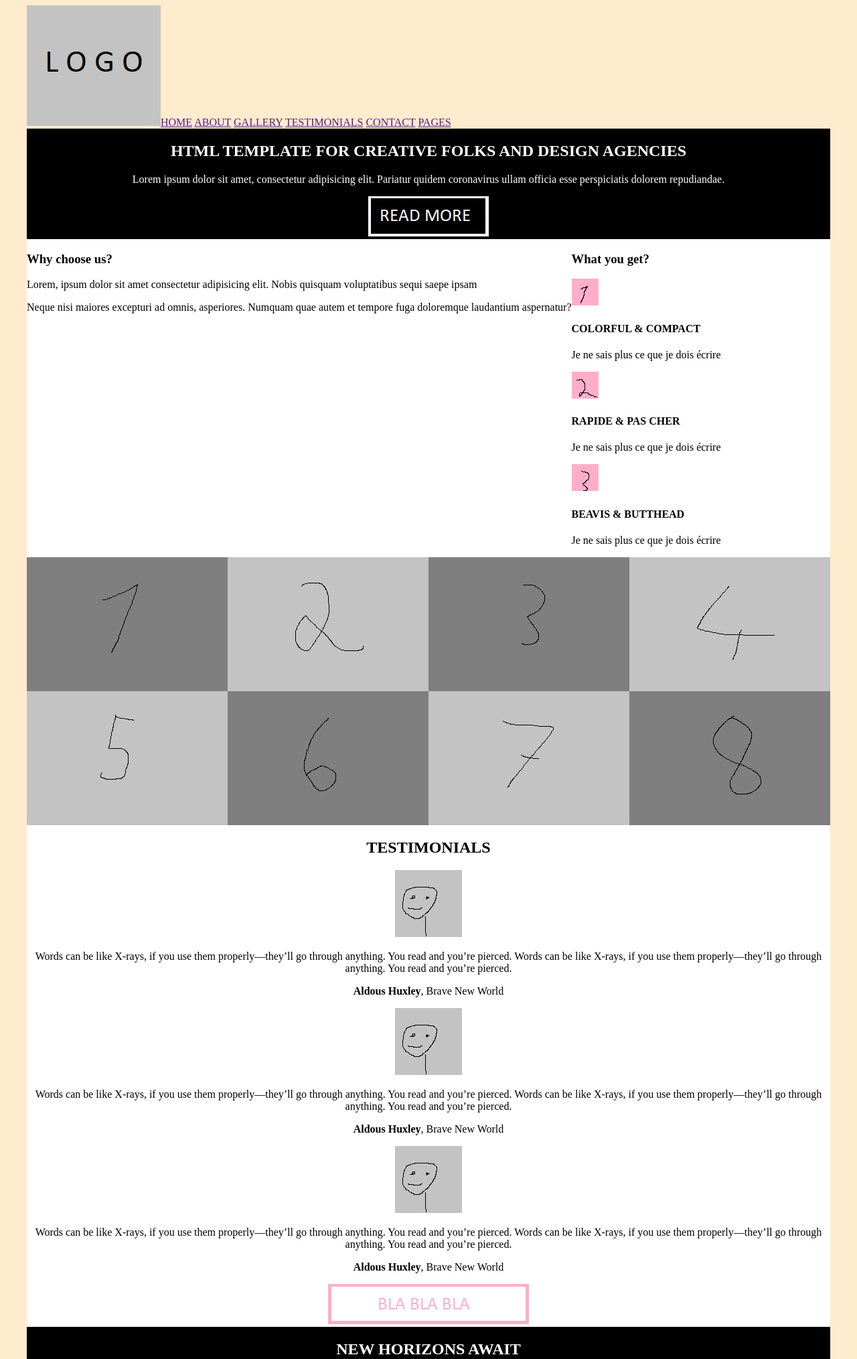
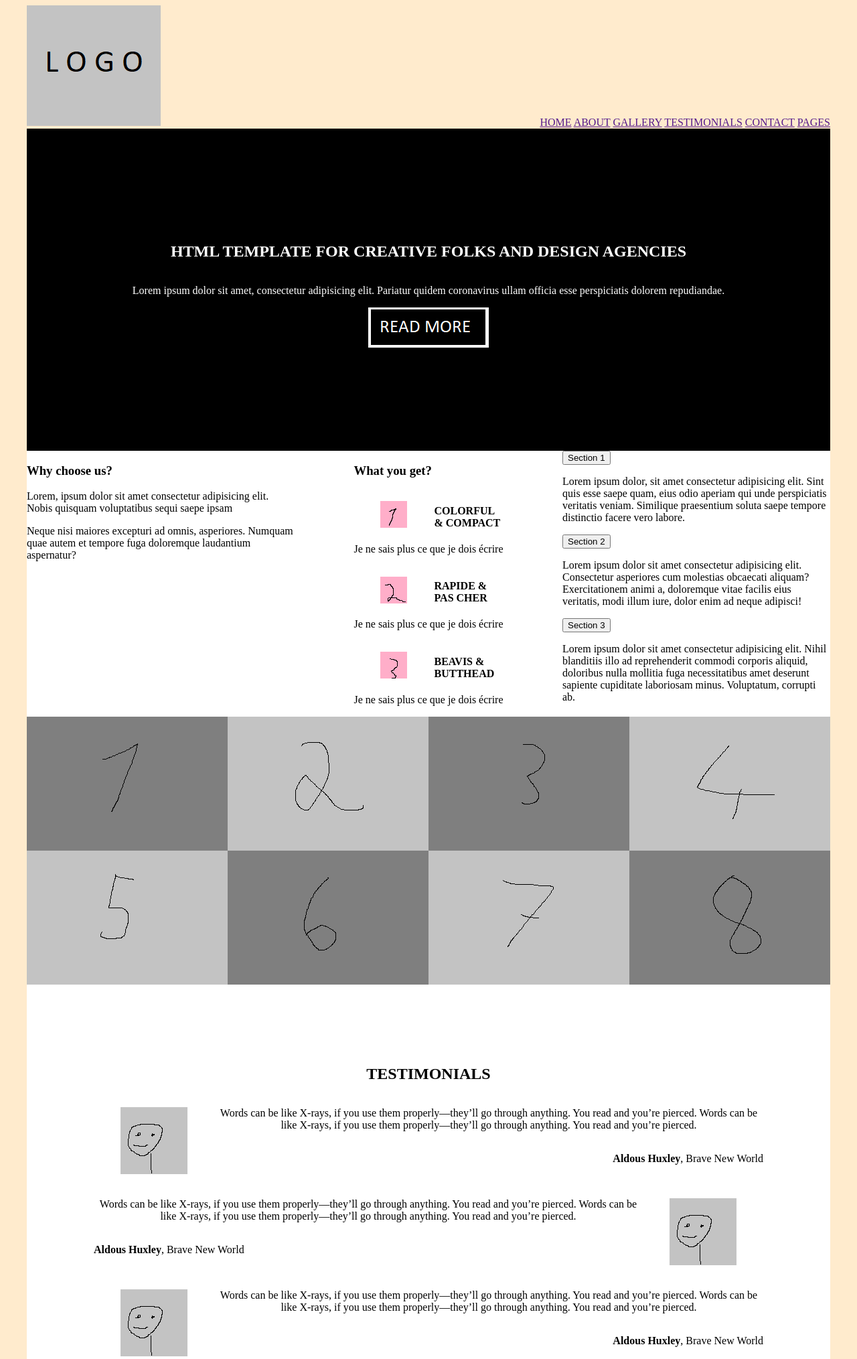
Before and after one commit to vleup/elanphp, a PHP site: page / in a window 1280 px wide. Shown: the top 2029 px of the page at 67% size. Run offline with PHP 8.4, Linux system fonts and the light colour scheme.

Commit message:
fin de journée 20-03

```diff
--- a/front/vibes/index.html
+++ b/front/vibes/index.html
@@ -33,18 +33,38 @@
                 </article>
                 <article id="wyg">
                     <h3>What you get?</h3>
-                    <img src="list1.png" alt="list 1">
+                    <div>
+                        <figure><img src="list1.png" alt="list 1"></figure>
                         <h4>COLORFUL & COMPACT</h4>
                         <p>Je ne sais plus ce que je dois écrire</p>
-                    <img src="list2.png" alt="list 2">
+                    </div>
+                    <div>
+                        <figure><img src="list2.png" alt="list 2"></figure>
                         <h4>RAPIDE & PAS CHER</h4>
                         <p>Je ne sais plus ce que je dois écrire</p>
-                    <img src="list3.png" alt="list 3">
+                    </div>
+                    <div>
+                        <figure><img src="list3.png" alt="list 3"></figure>
                         <h4>BEAVIS & BUTTHEAD</h4>
                         <p>Je ne sais plus ce que je dois écrire</p>
+                    </div>
                 </article>
                 <div id="titles">
-
+                    <button class="accordion">Section 1</button>
+                    <div>
+                        <p class="panel">Lorem ipsum dolor, sit amet consectetur adipisicing elit. Sint quis esse saepe quam, eius odio aperiam qui unde perspiciatis veritatis veniam.
+                            Similique praesentium soluta saepe tempore distinctio facere vero labore.</p>
+                    </div>
+                    <button class="accordion">Section 2</button>
+                    <div>
+                        <p class="panel">Lorem ipsum dolor sit amet consectetur adipisicing elit. Consectetur asperiores cum molestias obcaecati aliquam? Exercitationem animi a,
+                            doloremque vitae facilis eius veritatis, modi illum iure, dolor enim ad neque adipisci!</p>
+                    </div>
+                    <button class="accordion">Section 3</button>
+                    <div>
+                        <p class="panel">Lorem ipsum dolor sit amet consectetur adipisicing elit. Nihil blanditiis illo ad reprehenderit commodi corporis aliquid,
+                            doloribus nulla mollitia fuga necessitatibus amet deserunt sapiente cupiditate laboriosam minus. Voluptatum, corrupti ab.</p>
+                    </div>
                 </div>
             </section>
             <section id="gallery">
@@ -59,18 +79,24 @@
             </section>
             <article id="article1">
                 <h2>TESTIMONIALS</h2>
-                <img src="portrait.png" alt="portrait">
+                <div>
+                    <figure class="portrait1"><img src="portrait.png" alt="portrait"></figure>
                     <p>Words can be like X-rays, if you use them properly—they’ll go through anything. You read and you’re pierced. Words can be like X-rays,
                         if you use them properly—they’ll go through anything. You read and you’re pierced.</p>
-                <p><strong>Aldous Huxley</strong>, Brave New World</p>
-                <img src="portrait.png" alt="portrait">
+                    <p class="reference1"><strong>Aldous Huxley</strong>, Brave New World</p>
+                </div>
+                <div>
+                    <figure class="portrait2"><img src="portrait.png" alt="portrait"></figure>
                     <p>Words can be like X-rays, if you use them properly—they’ll go through anything. You read and you’re pierced. Words can be like X-rays,
                         if you use them properly—they’ll go through anything. You read and you’re pierced.</p>
-                <p><strong>Aldous Huxley</strong>, Brave New World</p>
-                <img src="portrait.png" alt="portrait">
+                    <p class="reference2"><strong>Aldous Huxley</strong>, Brave New World</p>
+                </div>
+                <div>
+                    <figure class="portrait1"><img src="portrait.png" alt="portrait"></figure>
                     <p>Words can be like X-rays, if you use them properly—they’ll go through anything. You read and you’re pierced. Words can be like X-rays,
                         if you use them properly—they’ll go through anything. You read and you’re pierced.</p>
-                <p><strong>Aldous Huxley</strong>, Brave New World</p>
+                    <p class="reference1"><strong>Aldous Huxley</strong>, Brave New World</p>
+                </div>
                 <a href=""><img src="buttonArt1.png" alt="bla bla bla"></a>
             </article>
             <article id="article2">
@@ -82,17 +108,21 @@
             <address id="contact">
                 <h2>CONTACT</h2>
                 <form action="">
+                    <div>
                         <label for="name">YOUR NAME</label>
                         <input type="text" id="name">
                         <label for="email">YOUR EMAIL</label>
                         <input type="email" id="email">
                         <label for="phone">YOUR PHONE</label>
                         <input type="text" id="phone">
+                    </div>
+                    <div>
                         <label for="subject">YOUR SUBJECT</label>
                         <input type="text" id="subject">
                         <label for="message">YOUR MESSAGE</label>
                         <textarea id="message" cols="30" rows="10"></textarea>
-                    <input type="submit" value="SEND" id="">
+                        <input type="submit" value="SEND" id="send">
+                    </div>
                 </form>
             </address>
         </main>
--- a/front/vibes/style.css
+++ b/front/vibes/style.css
@@ -10,9 +10,9 @@ body {
 }
 header {
     display: flex;
-    flex-direction: row;
     width: 100%;
-    align-items: flex-end;
+    align-items: baseline;
+    justify-content: space-between;
 }
 main {
     display: flex;
@@ -20,9 +20,13 @@ main {
     flex-direction: column;
 }
 #banner {
+    display: flex;
+    flex-direction: column;
     background-color: black;
     width: 100%;
+    align-items: center;
     text-align: center;
+    padding: 150px;
 }
 #banner h1, #banner p {
     color: white;
@@ -30,42 +34,101 @@ main {
 
 #stuff {
     display: flex;
-    flex-direction: row;
+    flex: 1;
     background-color: white;
     width: 100%;
+    flex-wrap: wrap;
+    justify-content: space-between;
 }
-
+#chooseUs {
+    max-width: 400px;
+}
+#wyg {
+    display: flex;
+    flex-direction: column;
+}
+#wyg div {
+    display: inline;
+}
+#wyg figure {
+    float: left;
+}
+#titles {
+    max-width: 400px;
+}
+#gallery {
+    display: flex;
+    flex-wrap: wrap;
+    width: 100%;
+}
 #article1 {
+    display: flex;
+    flex-direction: column;
     background-color: white;
     width: 100%;
     text-align: center;
+    align-items: center;
+    padding: 100px;
 }
 #article2 {
+    display: flex;
+    flex-direction: column;
     background-color: black;
     width: 100%;
     text-align: center;
+    align-items: center;
+    padding: 100px;
 }
 #article2 h2, #article2 p {
     color: white;
-    width: 100%;
-}
-#gallery {
-    display: flex;
-    flex-direction: row;
-    flex-wrap: wrap;
-    width: 100%;
 }
 #contact {
+    display: flex;
+    flex-direction: column;
     background-color: white;
     width: 100%;
     text-align: center;
+    align-items: center;
+    padding: 50px;
+}
+#contact form {
+    width: 100%;
+    display: flex;
+    justify-content: space-around;
+}
+#contact div {
+    display: flex;
+    flex-direction: column;
+    padding: 50px;
+}
+#contact input {
+    max-width: 400px;
 }
 footer {
     display: flex;
-    flex-direction: row;
+    flex: 1;
     background-color: black;
     width: 100%;
+    justify-content: space-evenly;
 }
 footer h3, footer p {
     color: white;
 }
+#about {
+    max-width: 300px;
+}
+#newsletter {
+    max-width: 300px;
+}
+.reference1 {
+    float: right;
+}
+.reference2 {
+    float: left;
+}
+.portrait1 {
+    float: left;
+}
+.portrait2 {
+    float: right;
+}
```
Lines whose indentation alone changed are shown as unchanged.
